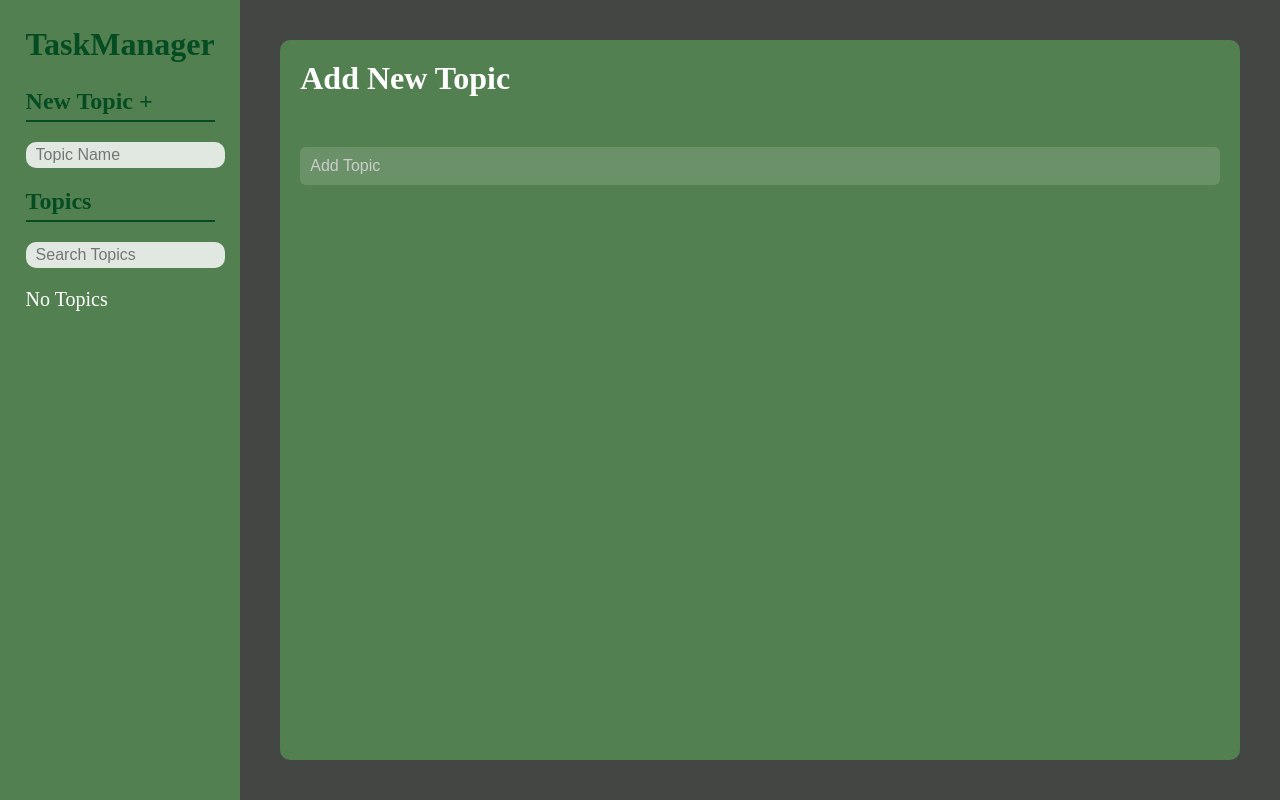
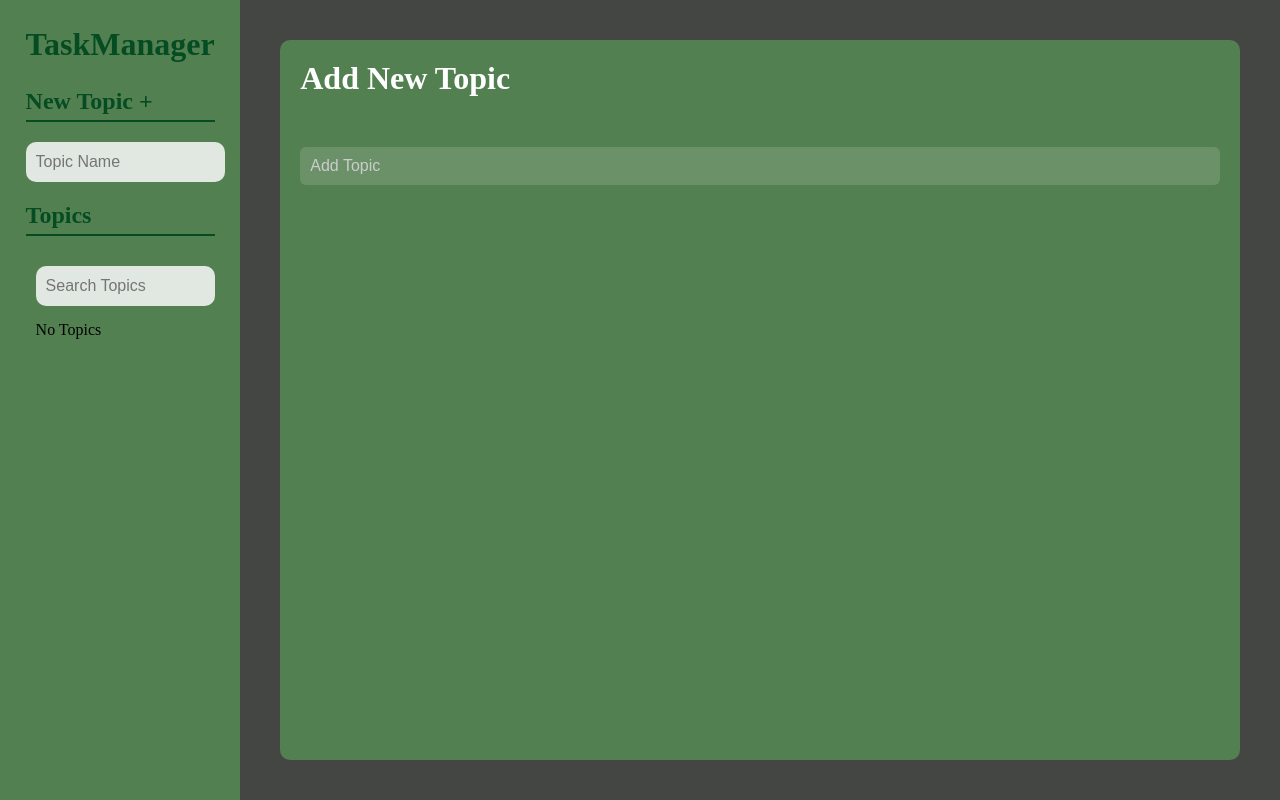
Before and after one commit to PedroGaspar8491/TaskManager, an Angular app: page / in a window 1280 px wide. Built offline with nearby package versions, Linux system fonts and the light colour scheme.

Commit message:
Refactor do css do menu e content e data service, adicionei segmentos do ao menu

```diff
--- a/src/app/app-content/app-content.css
+++ b/src/app/app-content/app-content.css
@@ -16,6 +16,7 @@
   padding: 10px 15px;
   border-radius: 6px;
   border: 1px solid #ffffff22;
+  gap: 10px;
 }
 
 .checklist-item input[type="checkbox"] {
--- a/src/app/app-content/app-content.html
+++ b/src/app/app-content/app-content.html
@@ -1,19 +1,24 @@
-@if (selectedTopic.id != -1) {
-<h1>{{ this.selectedTopic.name }}</h1>
+<div *ngIf="selectedTopic?.id !== -1; else noTopic">
+  <h1>{{ selectedTopic.name }}</h1>
+
   <div class="checklist">
-  @if (selectedTopic.checkList.length != 0) { @for (item of
-  this.selectedTopic.checkList; track $index) {
-  <div class="checklist-item">
-    {{ item.text }}
-    @if (item.done) {
-    <input type="checkbox" name="" id="" checked />
-    } @else {
-    <input type="checkbox" name="" id="" />
-    }
+    <ng-container
+      *ngIf="selectedTopic.checkList.length > 0; else emptyChecklist"
+    >
+      <div class="checklist-item" *ngFor="let item of selectedTopic.checkList">
+        <span>{{ item.text }}</span>
+        <input
+          type="checkbox"
+          [checked]="item.done"
+          (change)="toggleItem(selectedTopic.id, item.id)"
+        />
       </div>
-  } } @else {
+    </ng-container>
+
+    <ng-template #emptyChecklist>
       <h3>No Items In Checklist</h3>
-  }
+    </ng-template>
+
     <input
       type="text"
       placeholder="Add Item"
@@ -23,12 +28,14 @@
       "
     />
   </div>
-} @else {
+</div>
+
+<ng-template #noTopic>
   <h1>Add New Topic</h1>
   <input
     type="text"
     placeholder="Add Topic"
-  (keydown.enter)="addTopic(topic.value)"
     #topic
+    (keydown.enter)="addTopic(topic.value); topic.value = ''"
   />
-}
+</ng-template>
--- a/src/app/app-content/app-content.ts
+++ b/src/app/app-content/app-content.ts
@@ -1,10 +1,11 @@
 import { Component, Input } from '@angular/core';
 import { Topic } from '../topic';
 import { DataService } from '../data-service';
+import { CommonModule } from '@angular/common';
 
 @Component({
   selector: 'app-content',
-  imports: [],
+  imports: [CommonModule],
   templateUrl: './app-content.html',
   styleUrl: './app-content.css',
 })
@@ -36,4 +37,8 @@ export class AppContent {
   addCheckListItem(topicID: number, itemName: string) {
     this.dataService.addChecklistItem(topicID, itemName);
   }
+
+  toggleItem(topicId: number, itemId: number) {
+    this.dataService.toggleChecklistItem(topicId, itemId);
+  }
 }
--- a/src/app/app-menu/app-menu.css
+++ b/src/app/app-menu/app-menu.css
@@ -27,12 +27,33 @@ button {
 }
 
 .topic-list {
-  height: 100%;
+  flex: 1;
+  min-height: 0;
+  max-height: max-content;
+  overflow-y: auto;
+  overflow-x: hidden;
   display: flex;
   flex-direction: column;
-  gap: 20px;
-  font-size: 20px;
-  color: #fff;
+  gap: 15px;
+  padding: 10px;
+}
+
+.topic-list::-webkit-scrollbar {
+  width: 8px;
+}
+
+.topic-list::-webkit-scrollbar-track {
+  background: transparent;
+}
+
+.topic-list::-webkit-scrollbar-thumb {
+  background-color: #c0c0c0;
+  border-radius: 5px;
+}
+
+.topic-list {
+  scrollbar-width: thin; /* Firefox */
+  scrollbar-color: #c0c0c0 transparent;
 }
 
 .topic {
@@ -40,11 +61,16 @@ button {
   padding: 5px;
   cursor: pointer;
   border-radius: 10px;
+  transition: background-color 0.2s;
 }
 
-.selected {
+.topic:hover {
+  background-color: rgba(255, 255, 255, 0.1);
+}
+
+.topic.selected {
   background-color: #e1e8e1;
-  color: #054c23 !important;
+  color: #054c23;
 }
 
 h1,
--- a/src/app/app-menu/app-menu.html
+++ b/src/app/app-menu/app-menu.html
@@ -1,25 +1,23 @@
 <h1 class="title">TaskManager</h1>
-<h2 class="newTopic" onclick="">New Topic +</h2>
+
+<h2 style="cursor: pointer" (click)="toggleNewTopic()">New Topic +</h2>
 <input
-  #add
-  type="text"
+  *ngIf="showNewTopicInput"
+  [(ngModel)]="newTopic"
+  (keydown.enter)="addTopic(newTopic); newTopic = ''"
   placeholder="Topic Name"
-  (keydown.enter)="addTopic(add.value); add.value = ''"
 />
-<h2>Topics</h2>
-<input type="text" placeholder="Search Topics" #inp />
-<div class="topic-list">
-  @if ( this.topicList.length == 0 ){
-  <p>No Topics</p>
-  } @else { @for (topic of this.topicList; track $index){ @if (topic.id ==
-  selectedTopic) {
-  <div class="selected topic" (click)="selectedTopic = -1; sendSelectedTopic()">
+
+<h2 (click)="toggleTopicsList()">Topics</h2>
+<div class="topic-list" *ngIf="showTopics">
+  <input type="text" placeholder="Search Topics" [(ngModel)]="searchTerm" />
+  <p *ngIf="filteredTopics.length === 0">No Topics</p>
+  <div
+    *ngFor="let topic of filteredTopics"
+    class="topic"
+    [class.selected]="topic.id === selectedTopic"
+    (click)="selectTopic(topic.id)"
+  >
     <p>{{ topic.name }}</p>
   </div>
-
-  } @else {
-  <div class="topic" (click)="selectedTopic = topic.id; sendSelectedTopic()">
-    <p>{{ topic.name }}</p>
-  </div>
-  } } }
 </div>
--- a/src/app/app-menu/app-menu.ts
+++ b/src/app/app-menu/app-menu.ts
@@ -1,16 +1,26 @@
 import { Component, EventEmitter, Output } from '@angular/core';
 import { Topic } from '../topic';
 import { DataService } from '../data-service';
+import { CommonModule } from '@angular/common';
+import { FormsModule } from '@angular/forms';
+import { isEmpty } from 'rxjs';
 
 @Component({
   selector: 'app-menu',
-  imports: [],
+  imports: [CommonModule, FormsModule],
   templateUrl: './app-menu.html',
   styleUrl: './app-menu.css',
 })
 export class AppMenu {
   topicList: Topic[] = [];
   selectedTopic = -1;
+
+  showNewTopicInput = true;
+  showTopics = true;
+
+  newTopic: string = '';
+
+  searchTerm: string = '';
 
   @Output() topicEvent = new EventEmitter<Topic>();
 
@@ -24,16 +34,54 @@ export class AppMenu {
   }
 
   sendSelectedTopic() {
-    this.dataService.updateCurrentTopic(this.topicList.at(this.selectedTopic)!);
+    const topic = this.topicList.find((t) => t.id === this.selectedTopic);
+    if (topic) {
+      this.dataService.updateCurrentTopic(topic);
+    }
   }
 
-  addTopic(topicName: string) {
-    const newTopic: Topic = {
-      id: this.topicList.length,
-      name: topicName,
-      checkList: [],
-    };
-    this.dataService.addTopicToList(newTopic);
-    this.dataService.updateCurrentTopic(newTopic);
+  selectTopic(id: number): void {
+    this.selectedTopic = this.selectedTopic === id ? -1 : id;
+    this.sendSelectedTopic();
+  }
+
+  get filteredTopics() {
+    if (this.searchTerm.length != 0) {
+      return this.topicList.filter((topic) =>
+        topic.name.toLowerCase().includes(this.searchTerm.toLowerCase())
+      );
+    } else {
+      return this.topicList;
+    }
+  }
+
+  addTopic(name: string): void {
+    if (name != '') {
+      const trimmedName = name.trim();
+      if (!trimmedName) return;
+
+      const newId = this.topicList.length
+        ? Math.max(...this.topicList.map((t) => t.id)) + 1
+        : 1;
+
+      const newTopic: Topic = {
+        id: newId,
+        name: trimmedName,
+        checkList: [], // ✅ Initialize empty checklist
+      };
+
+      this.dataService.addTopicToList(newTopic);
+      this.dataService.updateCurrentTopic(newTopic);
+
+      this.newTopic = '';
+    }
+  }
+
+  toggleNewTopic(): void {
+    this.showNewTopicInput = !this.showNewTopicInput;
+  }
+
+  toggleTopicsList(): void {
+    this.showTopics = !this.showTopics;
   }
 }
--- a/src/app/data-service.ts
+++ b/src/app/data-service.ts
@@ -7,31 +7,71 @@ import { TopicItem } from './topic-item';
   providedIn: 'root',
 })
 export class DataService {
-  private currentTopicData = new BehaviorSubject<Topic>({
+  private _currentTopic = new BehaviorSubject<Topic>({
     id: -1,
     name: '',
     checkList: [],
   });
 
-  private topicListData = new BehaviorSubject<Topic[]>([]);
+  private _topicList = new BehaviorSubject<Topic[]>([]);
 
-  currentTopic = this.currentTopicData.asObservable();
-  topicList = this.topicListData.asObservable();
+  currentTopic = this._currentTopic.asObservable();
+  topicList = this._topicList.asObservable();
 
   updateCurrentTopic(data: Topic) {
-    this.currentTopicData.next(data);
+    this._currentTopic.next(data);
   }
 
   addTopicToList(data: Topic) {
-    this.topicListData.value.push(data);
+    this._topicList.value.push(data);
   }
 
-  addChecklistItem(topicID: number, itemName: string) {
-    const newItem: TopicItem = {
-      id: this.topicListData.value.at(topicID)?.checkList.length!,
-      text: itemName,
-      done: false,
-    };
-    this.topicListData.value.at(topicID)?.checkList.push(newItem);
+  addChecklistItem(topicID: number, itemName: string): void {
+    const topics = this._topicList.getValue();
+    const topicIndex = topics.findIndex((t) => t.id === topicID);
+    if (topicIndex === -1) return;
+
+    const topic = topics[topicIndex];
+
+    const newItemId = topic.checkList.length
+      ? Math.max(...topic.checkList.map((i) => i.id)) + 1
+      : 1;
+
+    const newItem = { id: newItemId, text: itemName, done: false };
+
+    const updatedChecklist = [...topic.checkList, newItem];
+
+    const updatedTopic = { ...topic, checkList: updatedChecklist };
+    const updatedTopics = [...topics];
+    updatedTopics[topicIndex] = updatedTopic;
+
+    this._topicList.next(updatedTopics);
+
+    if (this._currentTopic.getValue().id === topicID) {
+      this._currentTopic.next(updatedTopic);
+    }
+  }
+
+  toggleChecklistItem(topicId: number, itemId: number): void {
+    const topics = this._topicList.getValue();
+
+    const topicIndex = topics.findIndex((t) => t.id === topicId);
+    if (topicIndex === -1) return;
+
+    const topic = topics[topicIndex];
+
+    const itemIndex = topic.checkList.findIndex((item) => item.id === itemId);
+    if (itemIndex === -1) return;
+
+    topic.checkList[itemIndex].done = !topic.checkList[itemIndex].done;
+
+    const updatedTopics = [...topics];
+    updatedTopics[topicIndex] = { ...topic };
+
+    this._topicList.next(updatedTopics);
+
+    if (this._currentTopic.getValue().id === topicId) {
+      this._currentTopic.next(updatedTopics[topicIndex]);
+    }
   }
 }
```
Lines whose indentation alone changed are shown as unchanged.
